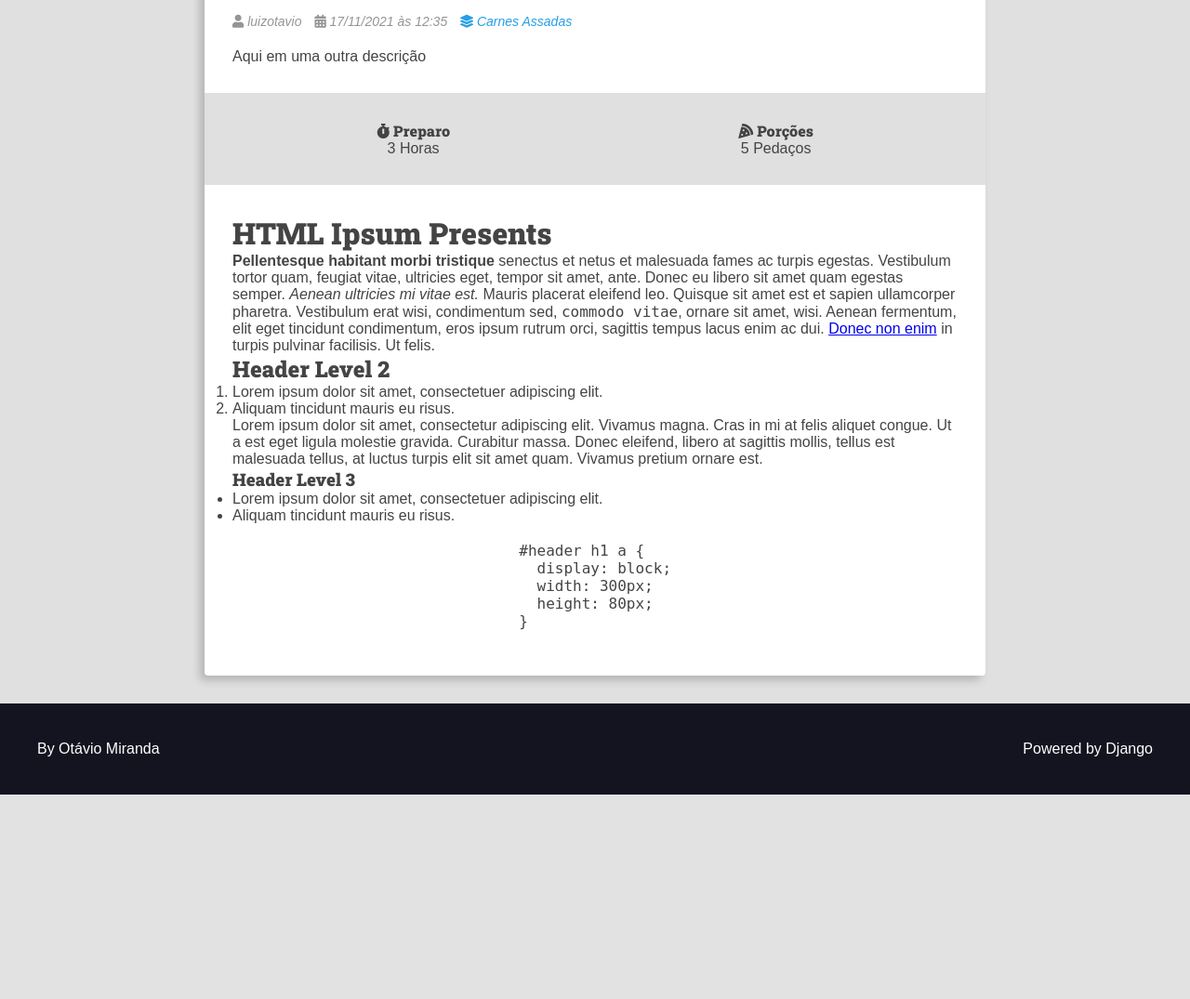
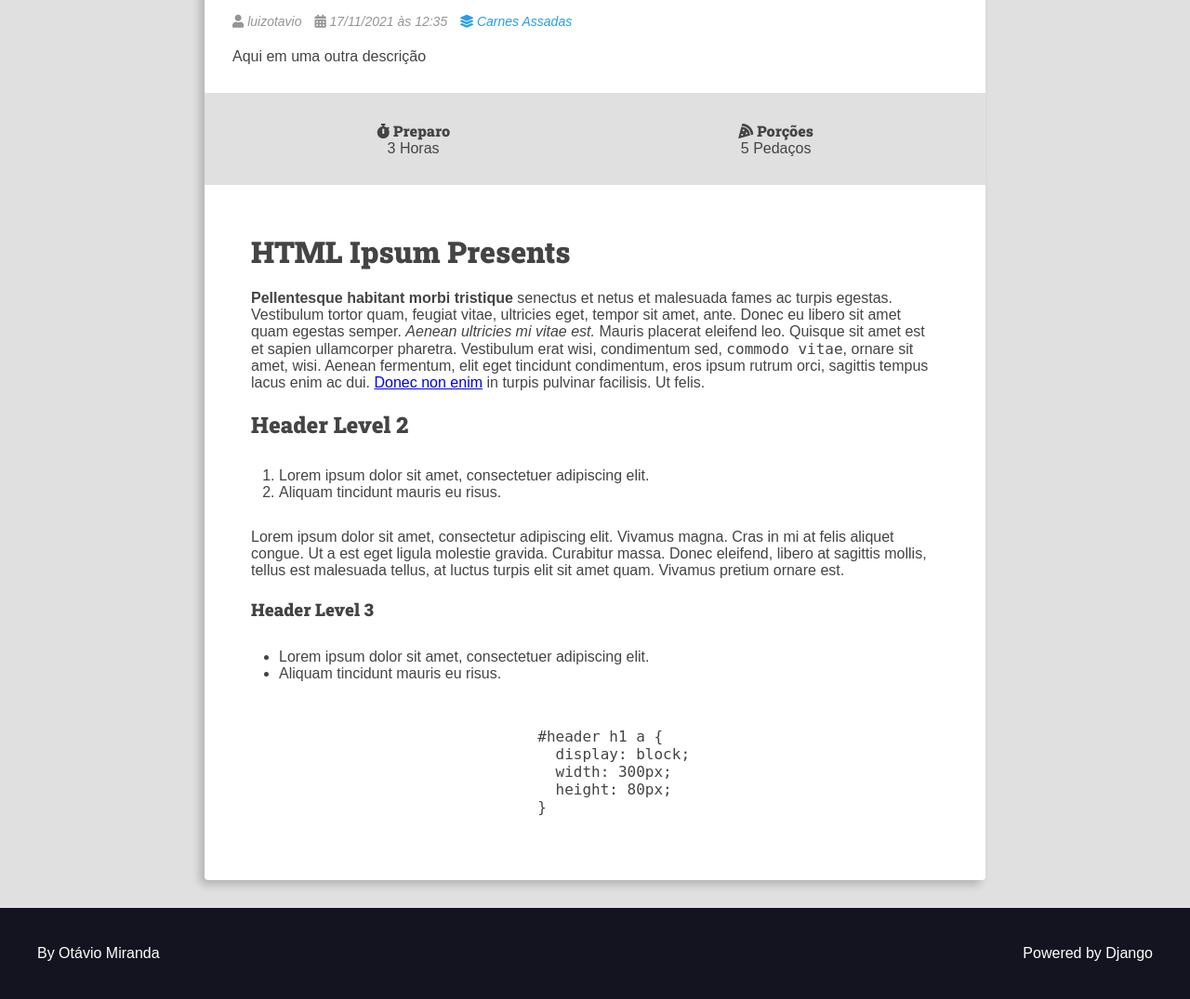
Before and after one commit to LuisOtavioSantos/exemplo_recipes, a Django app: page /recipes/2/ in a window 1280 px wide. Shown: the part 584-1659 px from the top of the page at 93% size. Before the commit the page ends 1439 px from the top, so only its background shows below. Run offline with Django 3.2, Linux system fonts and the light colour scheme; data comes from the database, SQL or seed files in the repository; both versions use the stored data as it was after the commit.

Commit message:
resolvido problema

```diff
--- a/recipes/static/recipes/css/styles.css
+++ b/recipes/static/recipes/css/styles.css
@@ -273,3 +273,26 @@ h6 {
 .main-footer a:hover {
   filter: brightness(0.8);
 }
+
+
+.preparation-steps h1,
+.preparation-steps h2,
+.preparation-steps h3,
+.preparation-steps h4,
+.preparation-steps h5,
+.preparation-steps h6,
+.preparation-steps p,
+.preparation-steps pre{
+  margin: 2rem;
+}
+
+.preparation-steps ol,
+.preparation-steps ul {
+  margin: 3rem;
+  padding: 0 2rem;
+}
+
+
+.center {
+  text-align: center;
+}
--- a/recipes/templates/recipes/pages/home.html
+++ b/recipes/templates/recipes/pages/home.html
@@ -6,6 +6,10 @@
 <div class="main-content main-content-list container">
     {% for recipe in recipes %}
         {% include 'recipes/partials/recipe.html' %}
+    {% empty %}
+        <div class="center">
+            <h1>No recipes found here 😥</h1>
+        </div>
     {% endfor %}
 </div>
 {% endblock content %}
--- a/recipes/templates/recipes/pages/recipe-view.html
+++ b/recipes/templates/recipes/pages/recipe-view.html
@@ -1,6 +1,6 @@
 {% extends 'global/base.html' %}
 
-{% block title %}ALTERAR | {% endblock title %}
+{% block title %} {{recipe.title}} | {% endblock title %}
 
 {% block content %}
 <div class="main-content main-content-detail container">
--- a/recipes/views.py
+++ b/recipes/views.py
@@ -1,4 +1,4 @@
-from django.shortcuts import get_list_or_404, render
+from django.shortcuts import get_list_or_404, get_object_or_404, render
 from utils.recipes.factory import make_recipe
 
 from recipes.models import Recipe
@@ -8,6 +8,11 @@ def home(request):
     recipes = Recipe.objects.filter(
         is_published=True
     ).order_by('-id')
+    # recipes = get_list_or_404(
+    #     Recipe.objects.filter(
+    #         is_published=True,
+    #     ).order_by('-id')
+    # )
     return render(request, 'recipes/pages/home.html', context={
         'recipes': recipes,
     })
@@ -28,11 +33,12 @@ def category(request, category_id):
 
 
 def recipe(request, id):
-    recipe = Recipe.objects.filter(
-        pk=id,
-        is_published=True,
-    ).order_by('-id').first()
+    # recipe = Recipe.objects.filter(
+    #     pk=id,
+    #     is_published=True,
+    # ).order_by('-id').first()
 
+    recipe = get_object_or_404(Recipe, pk=id, is_published=True)
     return render(request, 'recipes/pages/recipe-view.html', context={
         'recipe': recipe,
         'is_detail_page': True,
```
Also changed, not shown: db.sqlite3.
